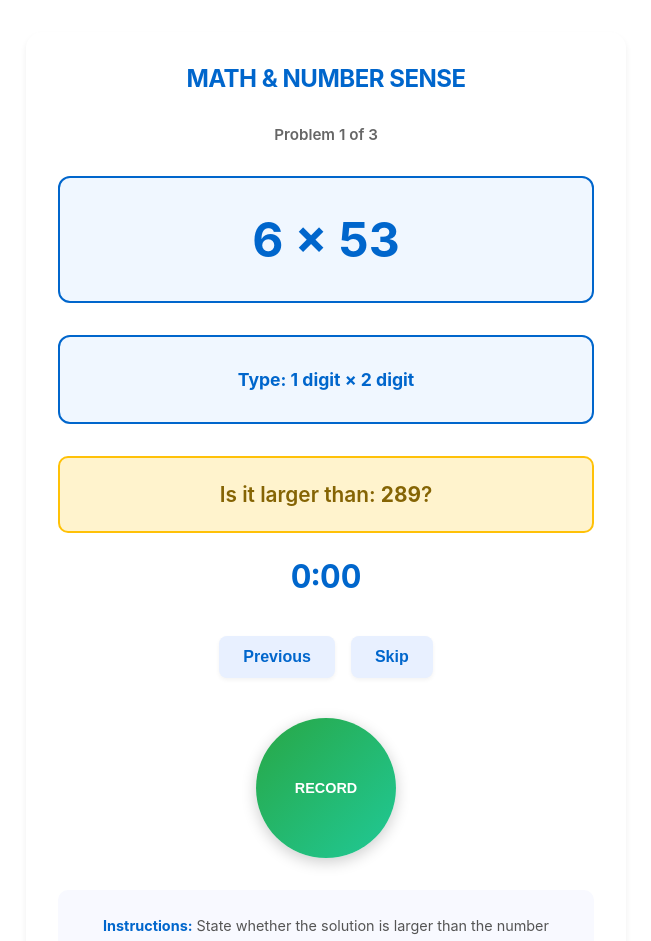
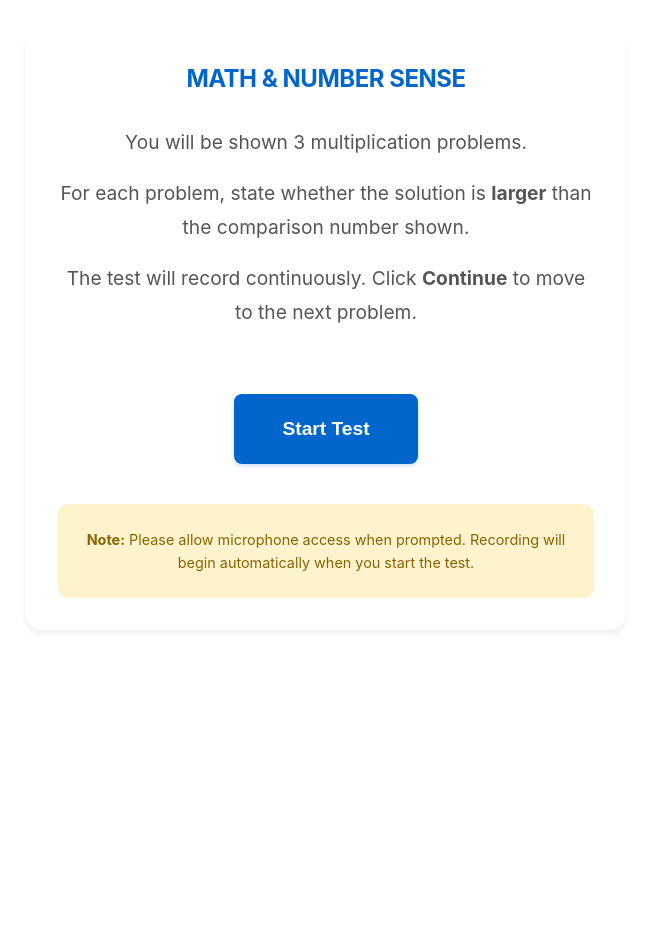
Before and after one commit to anishalle/adveyes, a Next.js app: page /math_number_sense in a window 1280 px wide. Shown: the top 941 px of the page, without its empty margins (314-965 px from the left). After the commit the page ends 800 px from the top, so only its background shows below. Built offline with nearby package versions, Linux system fonts and the light colour scheme.

Commit message:
downloads speech as one combined .wav file and speech markers as a .json file

```diff
--- a/src/app/math_number_sense/page.js
+++ b/src/app/math_number_sense/page.js
@@ -83,15 +83,17 @@ function generateProblemSet(count = 3) {
 export default function MathNumberSense() {
   const [problems, setProblems] = useState(null)
   const [currentProblemIndex, setCurrentProblemIndex] = useState(0)
-  const [isRecording, setIsRecording] = useState(false)
+  const [testStarted, setTestStarted] = useState(false)
   const [recordingTime, setRecordingTime] = useState(0)
   const [testCompleted, setTestCompleted] = useState(false)
   const [uploadSuccess, setUploadSuccess] = useState(false)
   const [uploading, setUploading] = useState(false)
+  const [timeMarkers, setTimeMarkers] = useState([])
   const mediaRecorderRef = useRef(null)
   const audioContextRef = useRef(null)
-  const audioBuffersRef = useRef([])
+  const audioChunksRef = useRef([])
   const timerRef = useRef(null)
+  const testStartTimeRef = useRef(null)
 
   React.useEffect(() => {
     if (!problems) {
@@ -109,7 +111,7 @@ export default function MathNumberSense() {
     return <div style={{ padding: "2rem", textAlign: "center", fontSize: "1.2rem" }}>Loading...</div>
   }
 
-  const startRecording = async () => {
+  const startTest = async () => {
     try {
       // Initialize audio context once
       if (!audioContextRef.current) {
@@ -126,39 +128,33 @@ export default function MathNumberSense() {
       });
 
       mediaRecorderRef.current = new MediaRecorder(stream);
-      const audioChunks = [];
+      audioChunksRef.current = [];
 
       mediaRecorderRef.current.ondataavailable = (event) => {
         if (event.data.size > 0) {
-          audioChunks.push(event.data);
+          audioChunksRef.current.push(event.data);
         }
       };
 
       mediaRecorderRef.current.onstop = async () => {
-        const blob = new Blob(audioChunks, { type: 'audio/webm' });
-        const arrayBuffer = await blob.arrayBuffer();
-        const audioBuffer = await audioContextRef.current.decodeAudioData(arrayBuffer);
-
-        // Store the decoded audio buffer
-        audioBuffersRef.current.push(audioBuffer);
-
-        setIsRecording(false);
+        stream.getTracks().forEach(track => track.stop());
+        setTestCompleted(true);
         clearInterval(timerRef.current);
-        stream.getTracks().forEach(track => track.stop());
-
-        // Auto-advance to next problem
-        setTimeout(() => {
-          if (currentProblemIndex < problems.length - 1) {
-            setCurrentProblemIndex(currentProblemIndex + 1);
-            setRecordingTime(0);
-          } else {
-            setTestCompleted(true);
-          }
-        }, 500);
       };
 
+      // Record start time
+      testStartTimeRef.current = Date.now();
+
+      // Add initial marker for problem 1
+      setTimeMarkers([{
+        problemIndex: 0,
+        timestamp: 0,
+        unixTime: testStartTimeRef.current,
+        description: problems[0].description
+      }]);
+
       mediaRecorderRef.current.start();
-      setIsRecording(true);
+      setTestStarted(true);
       setRecordingTime(0);
 
       timerRef.current = setInterval(() => {
@@ -171,43 +167,29 @@ export default function MathNumberSense() {
     }
   }
 
-  const stopRecording = () => {
-    if (mediaRecorderRef.current && isRecording) {
+  const stopTest = () => {
+    if (mediaRecorderRef.current && testStarted) {
       mediaRecorderRef.current.stop();
     }
   }
 
-  const combineAudioBuffers = () => {
-    if (audioBuffersRef.current.length === 0) return null;
+  const goToNextProblem = () => {
+    if (currentProblemIndex < problems.length - 1) {
+      const currentTime = Date.now() - testStartTimeRef.current;
+      const newIndex = currentProblemIndex + 1;
 
-    const audioContext = audioContextRef.current;
-    let totalLength = 0;
+      setTimeMarkers(prev => [...prev, {
+        problemIndex: newIndex,
+        timestamp: currentTime,
+        unixTime: Date.now(),
+        description: problems[newIndex].description
+      }]);
 
-    // Calculate total length
-    for (const buffer of audioBuffersRef.current) {
-      totalLength += buffer.length;
+      setCurrentProblemIndex(newIndex);
+    } else {
+      stopTest();
     }
-
-    // Create combined buffer
-    const combinedBuffer = audioContext.createBuffer(
-      1,
-      totalLength,
-      audioBuffersRef.current[0].sampleRate
-    );
-    const combinedData = combinedBuffer.getChannelData(0);
-
-    // Copy each buffer's data directly
-    let offset = 0;
-    for (const buffer of audioBuffersRef.current) {
-      const sourceData = buffer.getChannelData(0);
-      for (let i = 0; i < sourceData.length; i++) {
-        combinedData[offset + i] = sourceData[i];
-      }
-      offset += buffer.length;
-    }
-
-    return combinedBuffer;
-  };
+  }
 
   const audioBufferToWav = (audioBuffer) => {
     const numberOfChannels = audioBuffer.numberOfChannels;
@@ -275,37 +257,69 @@ export default function MathNumberSense() {
   };
 
   const handleDownload = async () => {
-    if (audioBuffersRef.current.length === 0) {
-      alert('No recordings available');
+    if (audioChunksRef.current.length === 0) {
+      alert('No recording available');
       return;
     }
 
     setUploading(true);
 
     try {
-      const combinedBuffer = combineAudioBuffers();
-      const wavBlob = audioBufferToWav(combinedBuffer);
+      const audioBlob = new Blob(audioChunksRef.current, { type: 'audio/webm' });
+      const arrayBuffer = await audioBlob.arrayBuffer();
+      const audioBuffer = await audioContextRef.current.decodeAudioData(arrayBuffer);
+      const wavBlob = audioBufferToWav(audioBuffer);
 
       const now = new Date();
       const dateStr = now.toISOString().split('T')[0];
-      const filename = `math_number_sense_${dateStr}.wav`;
+      const audioFilename = `math_number_sense_${dateStr}.wav`;
+      const markersFilename = `math_number_sense_markers_${dateStr}.json`;
 
-      const url = URL.createObjectURL(wavBlob);
-      const link = document.createElement('a');
-      link.href = url;
-      link.download = filename;
-      document.body.appendChild(link);
-      link.click();
-      document.body.removeChild(link);
+      // Download audio file
+      const audioUrl = URL.createObjectURL(wavBlob);
+      const audioLink = document.createElement('a');
+      audioLink.href = audioUrl;
+      audioLink.download = audioFilename;
+      document.body.appendChild(audioLink);
+      audioLink.click();
+      document.body.removeChild(audioLink);
 
       setTimeout(() => {
-        URL.revokeObjectURL(url);
+        URL.revokeObjectURL(audioUrl);
+      }, 100);
+
+      // Download markers file
+      const markersData = {
+        testDate: new Date().toISOString(),
+        totalDuration: recordingTime,
+        problems: problems.map((p, idx) => ({
+          index: idx,
+          description: p.description,
+          type: p.type,
+          product: p.product,
+          comparisonNumber: p.comparisonNumber,
+          isLargerThanComparison: p.isLargerThanComparison
+        })),
+        timeMarkers: timeMarkers
+      };
+
+      const markersBlob = new Blob([JSON.stringify(markersData, null, 2)], { type: 'application/json' });
+      const markersUrl = URL.createObjectURL(markersBlob);
+      const markersLink = document.createElement('a');
+      markersLink.href = markersUrl;
+      markersLink.download = markersFilename;
+      document.body.appendChild(markersLink);
+      markersLink.click();
+      document.body.removeChild(markersLink);
+
+      setTimeout(() => {
+        URL.revokeObjectURL(markersUrl);
       }, 100);
 
       setUploadSuccess(true);
     } catch (error) {
       console.error('Error downloading:', error);
-      alert('Error downloading recordings. Please try again.');
+      alert('Error downloading files. Please try again.');
     } finally {
       setUploading(false);
     }
@@ -315,10 +329,13 @@ export default function MathNumberSense() {
     const newProblems = generateProblemSet(3);
     setProblems(newProblems);
     setCurrentProblemIndex(0);
-    audioBuffersRef.current = [];
+    audioChunksRef.current = [];
+    setTimeMarkers([]);
+    setTestStarted(false);
     setTestCompleted(false);
     setUploadSuccess(false);
     setRecordingTime(0);
+    testStartTimeRef.current = null;
     if (audioContextRef.current) {
       audioContextRef.current.close();
       audioContextRef.current = null;
@@ -393,22 +410,6 @@ export default function MathNumberSense() {
     boxShadow: "0 2px 4px rgba(0, 0, 0, 0.05)"
   }
 
-  const recordBtnStyle = {
-    width: "140px",
-    height: "140px",
-    borderRadius: "50%",
-    border: "none",
-    background: isRecording
-      ? "linear-gradient(135deg, #f093fb 0%, #f5576c 100%)"
-      : "linear-gradient(135deg, #28a745 0%, #20c997 100%)",
-    color: "white",
-    cursor: "pointer",
-    fontSize: "0.9rem",
-    fontWeight: 700,
-    boxShadow: "0 4px 15px rgba(0, 0, 0, 0.2)",
-    transition: "transform 0.2s"
-  }
-
   const progressStyle = {
     margin: "1.5rem 0 2rem 0",
     fontSize: "0.95rem",
@@ -434,10 +435,10 @@ export default function MathNumberSense() {
           ✓
         </div>
         <div style={{ fontSize: "1.3rem", margin: "1.5rem 0", fontWeight: 600, color: uploadSuccess ? "#28a745" : "#2d3748" }}>
-          {uploadSuccess ? 'Download Complete!' : 'All Recordings Ready'}
+          {uploadSuccess ? 'Download Complete!' : 'Test Recording Ready'}
         </div>
         <div style={{ margin: "1rem 0", color: "#666", fontSize: "1rem" }}>
-          {audioBuffersRef.current.length} out of {problems.length} problems recorded
+          {timeMarkers.length} problems completed • Total time: {formatTime(recordingTime)}
         </div>
 
         {!uploadSuccess && (
@@ -453,13 +454,13 @@ export default function MathNumberSense() {
               fontSize: "1.05rem"
             }}
           >
-            {uploading ? 'Processing...' : 'Download Combined Audio'}
+            {uploading ? 'Processing...' : 'Download Audio & Markers'}
           </button>
         )}
 
         {uploadSuccess && (
           <p style={{ color: "#28a745", marginBottom: "1.5rem", fontSize: "0.95rem" }}>
-            Recording downloaded successfully
+            Audio and markers file downloaded successfully
           </p>
         )}
 
@@ -473,6 +474,57 @@ export default function MathNumberSense() {
         >
           Start New Test
         </button>
+      </div>
+    )
+  }
+
+  if (!testStarted) {
+    return (
+      <div style={containerStyle}>
+        <div style={headerStyle}>
+          MATH & NUMBER SENSE
+        </div>
+
+        <div style={{
+          fontSize: "1.2rem",
+          margin: "2rem 0",
+          color: "#555",
+          lineHeight: "1.8"
+        }}>
+          <p style={{ marginBottom: "1rem" }}>
+            You will be shown {problems.length} multiplication problems.
+          </p>
+          <p style={{ marginBottom: "1rem" }}>
+            For each problem, state whether the solution is <strong>larger</strong> than the comparison number shown.
+          </p>
+          <p style={{ marginBottom: "1rem" }}>
+            The test will record continuously. Click <strong>Continue</strong> to move to the next problem.
+          </p>
+        </div>
+
+        <button
+          style={{
+            ...btnStyle,
+            padding: "1.5rem 3rem",
+            fontSize: "1.2rem",
+            marginTop: "2rem"
+          }}
+          onClick={startTest}
+        >
+          Start Test
+        </button>
+
+        <div style={{
+          marginTop: "2rem",
+          padding: "1.5rem",
+          backgroundColor: "#fff3cd",
+          borderRadius: "10px",
+          fontSize: "0.9rem",
+          color: "#856404",
+          lineHeight: "1.6"
+        }}>
+          <strong>Note:</strong> Please allow microphone access when prompted. Recording will begin automatically when you start the test.
+        </div>
       </div>
     )
   }
@@ -503,59 +555,29 @@ export default function MathNumberSense() {
         {formatTime(recordingTime)}
       </div>
 
-      <div style={{ margin: "2rem 0" }}>
-        <button
-          style={secondaryBtnStyle}
-          onClick={() => {
-            if (currentProblemIndex > 0) {
-              setCurrentProblemIndex(currentProblemIndex - 1);
-              setRecordingTime(0);
-            }
-          }}
-          disabled={currentProblemIndex === 0}
-        >
-          Previous
-        </button>
-
-        <button
-          style={secondaryBtnStyle}
-          onClick={() => {
-            if (currentProblemIndex < problems.length - 1) {
-              setCurrentProblemIndex(currentProblemIndex + 1);
-              setRecordingTime(0);
-            }
-          }}
-          disabled={currentProblemIndex === problems.length - 1}
-        >
-          Skip
-        </button>
+      <div style={{
+        margin: "1rem 0",
+        padding: "0.75rem",
+        backgroundColor: "#ffe6e6",
+        borderRadius: "8px",
+        color: "#d32f2f",
+        fontWeight: 600,
+        fontSize: "0.95rem"
+      }}>
+        🔴 Recording in progress
       </div>
 
       <div style={{ margin: "2rem 0" }}>
         <button
-          style={recordBtnStyle}
-          onClick={isRecording ? stopRecording : startRecording}
-          onMouseOver={(e) => {
-            if (!isRecording) e.currentTarget.style.transform = 'scale(1.08)';
+          style={{
+            ...btnStyle,
+            padding: "1rem 3rem",
+            fontSize: "1.1rem"
           }}
-          onMouseOut={(e) => {
-            e.currentTarget.style.transform = 'scale(1)';
-          }}
+          onClick={goToNextProblem}
         >
-          {isRecording ? 'STOP' : 'RECORD'}
+          {currentProblemIndex < problems.length - 1 ? 'Continue' : 'Finish Test'}
         </button>
-
-        {isRecording && (
-          <div style={{ marginTop: "1rem", color: "#f5576c", fontWeight: 600 }}>
-            🔴 Recording...
-          </div>
-        )}
-
-        {audioBuffersRef.current.length > currentProblemIndex && (
-          <div style={{ marginTop: "1rem", color: "#28a745", fontWeight: 600 }}>
-            ✓ Recorded
-          </div>
-        )}
       </div>
 
       <div style={{
@@ -567,7 +589,7 @@ export default function MathNumberSense() {
         color: "#555",
         lineHeight: "1.6"
       }}>
-        <strong style={{color: "#0066cc"}}>Instructions:</strong> State whether the solution is larger than the number shown. Press STOP to pause and move to the next problem. All recordings will be combined into one file at the end.
+        <strong style={{color: "#0066cc"}}>Instructions:</strong> State your answer aloud, then click Continue to move to the next problem. The recording is continuous and will include timestamps for each question.
       </div>
     </div>
   )
```
